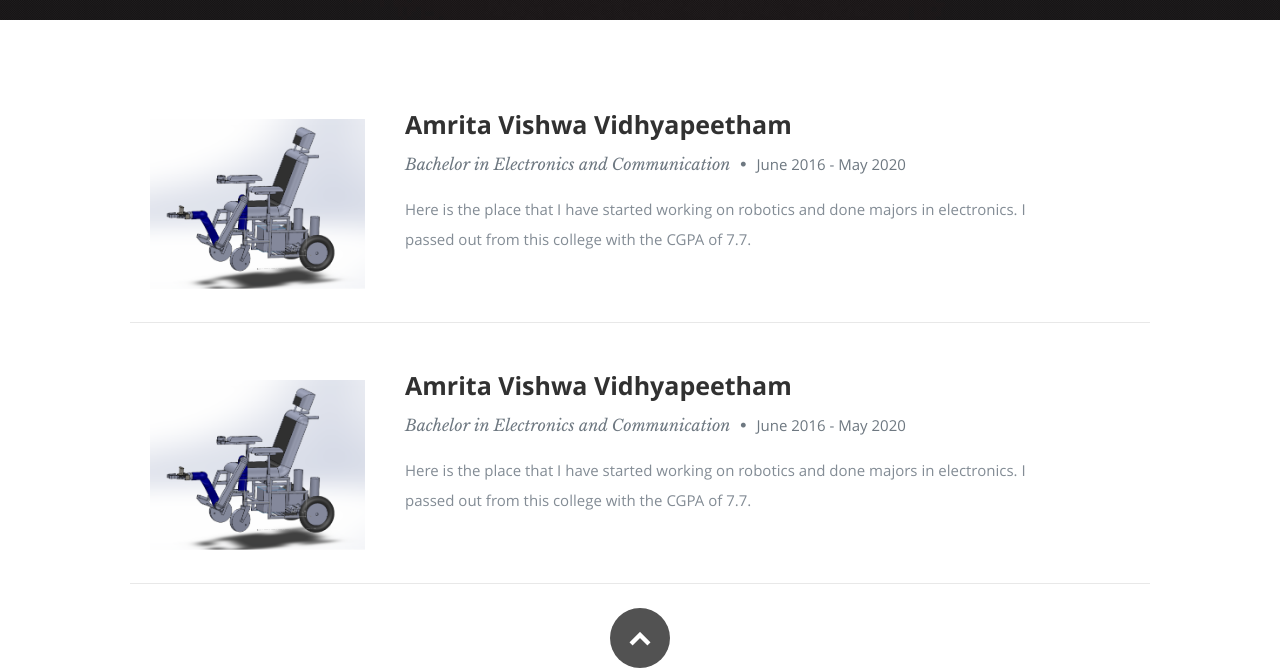
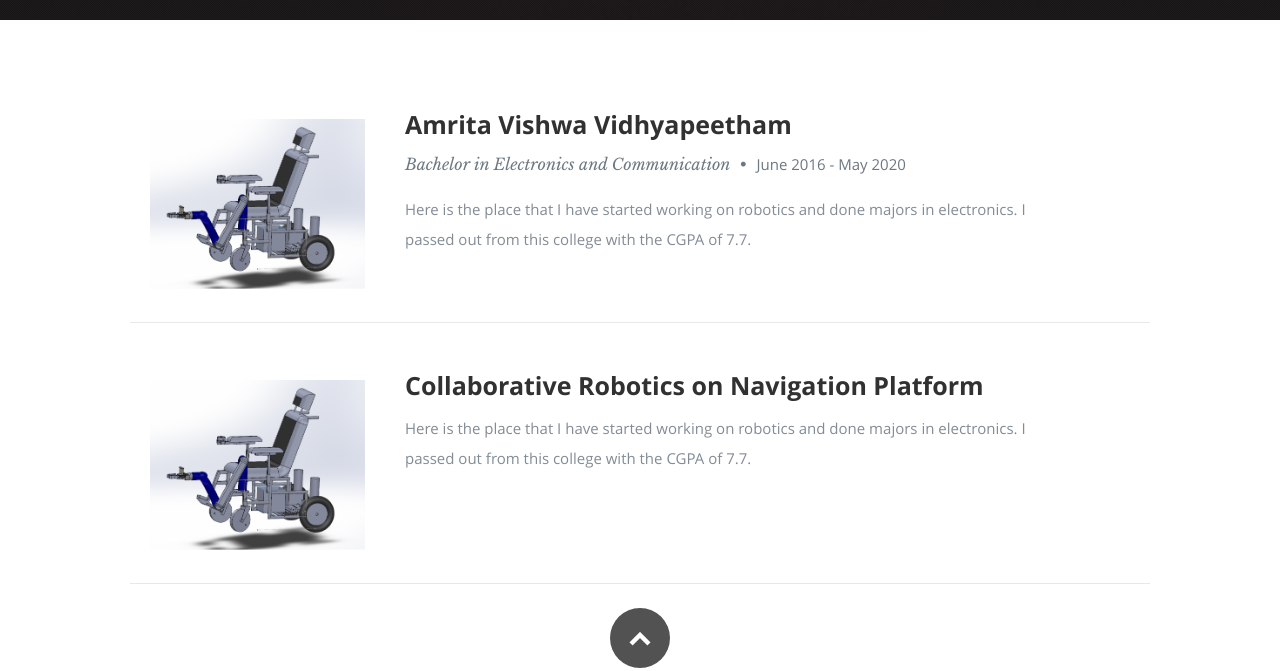
Before and after one commit to GutlapalliNikhil/GutlapalliNikhil_1.github.io, a plain HTML site: page projects.html in a window 1280 px wide. Shown: the part 780-1451 px from the top of the page. Drawn offline with nearby package versions, Linux system fonts and the light colour scheme.

Commit message:
Update projects.html

```diff
--- a/projects.html
+++ b/projects.html
@@ -124,8 +124,7 @@
 
                <div class="twelve columns">
 
-                  <h3>Amrita Vishwa Vidhyapeetham</h3>
-                  <p class="info">Bachelor in Electronics and Communication <span>&bull;</span> <em class="date">June 2016 - May 2020</em></p>
+                  <h3>Collaborative Robotics on Navigation Platform</h3>
 
                   <p>
                   Here is the place that I have started working on robotics and done majors in electronics. I passed out from this college with the CGPA of 7.7.
```
